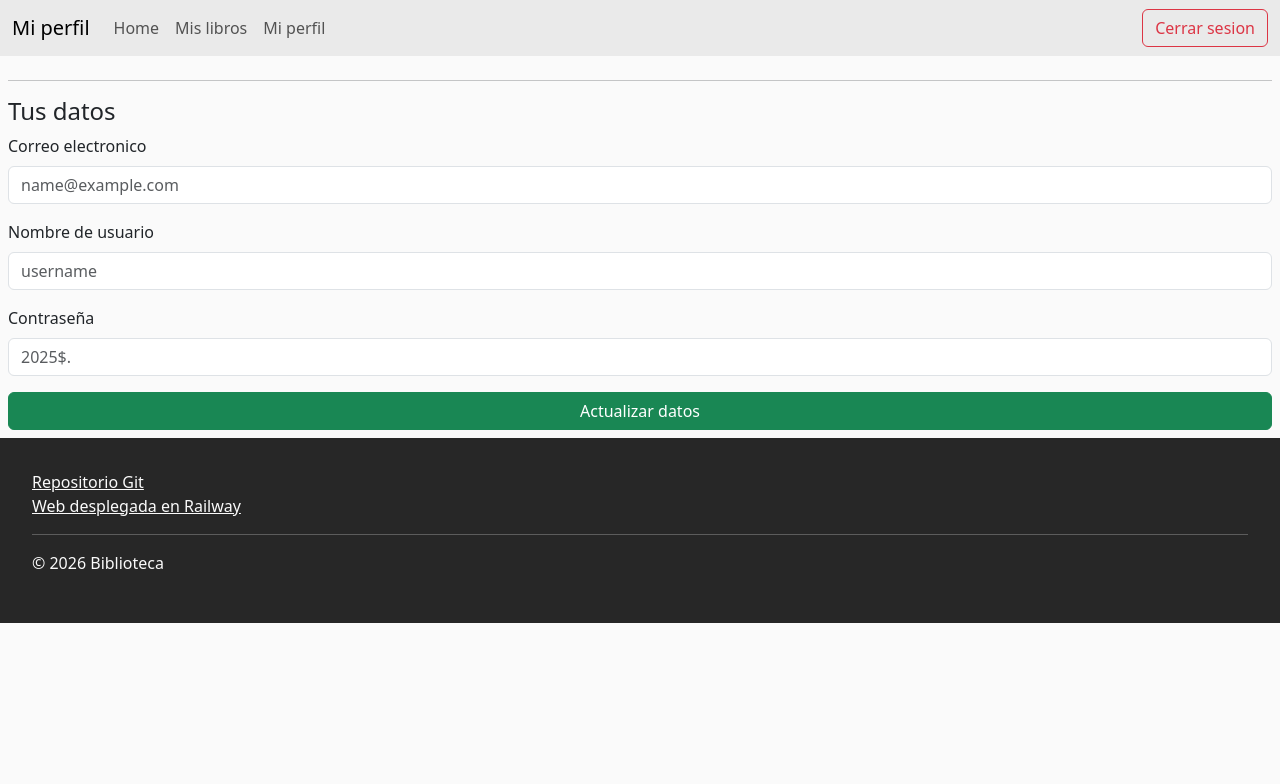
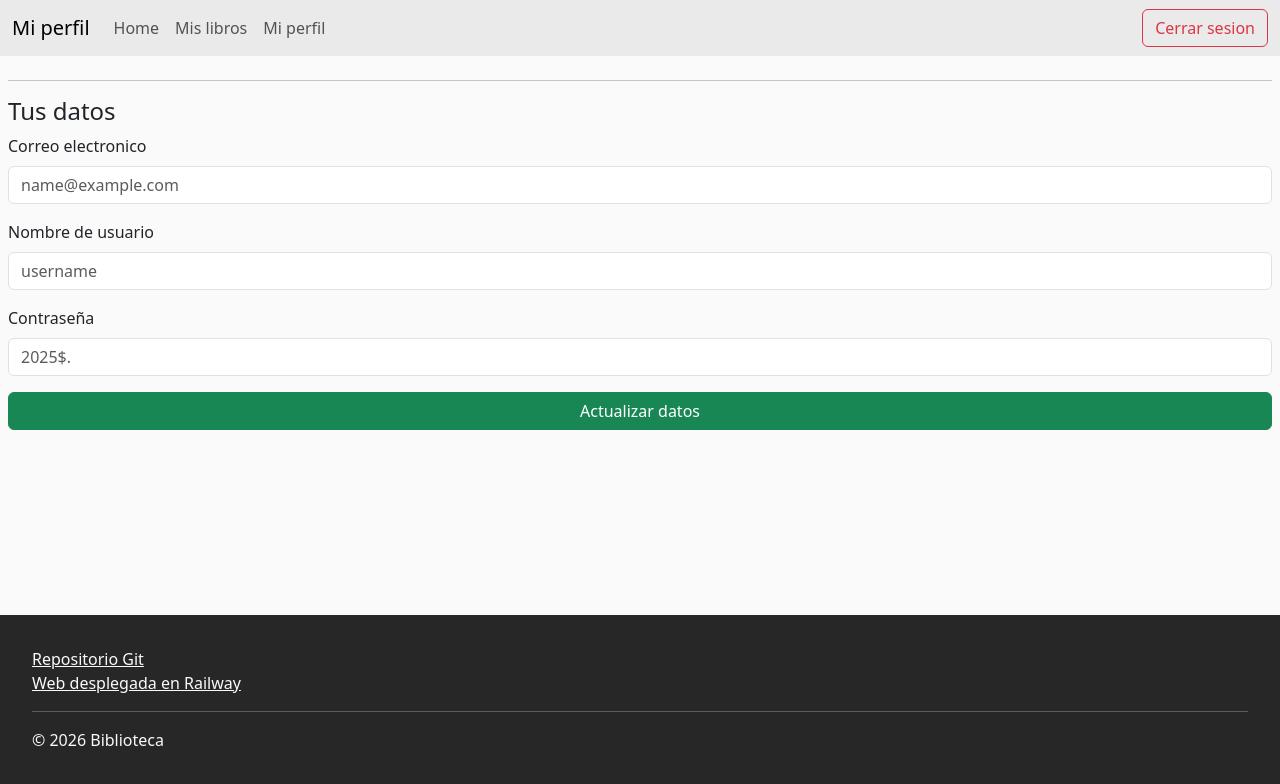
Before and after one commit to SamirItaca/Biblioteca, a website: page public/pages/perfil.html in a window 1280 px wide. Drawn offline with nearby package versions, Linux system fonts and the light colour scheme; no server answers.

Commit message:
ajustando footer

```diff
--- a/public/css/styles.css
+++ b/public/css/styles.css
@@ -1,8 +1,17 @@
+html, body {
+    height: 100%;
+    margin: 0;
+}
+
 body {
+    display: flex;
+    flex-direction: column;
+    min-height: 100vh;
     background-color: #fafafa;
 }
 
 main {
+    flex: 1;
     padding: 8px;
 }
 
```
